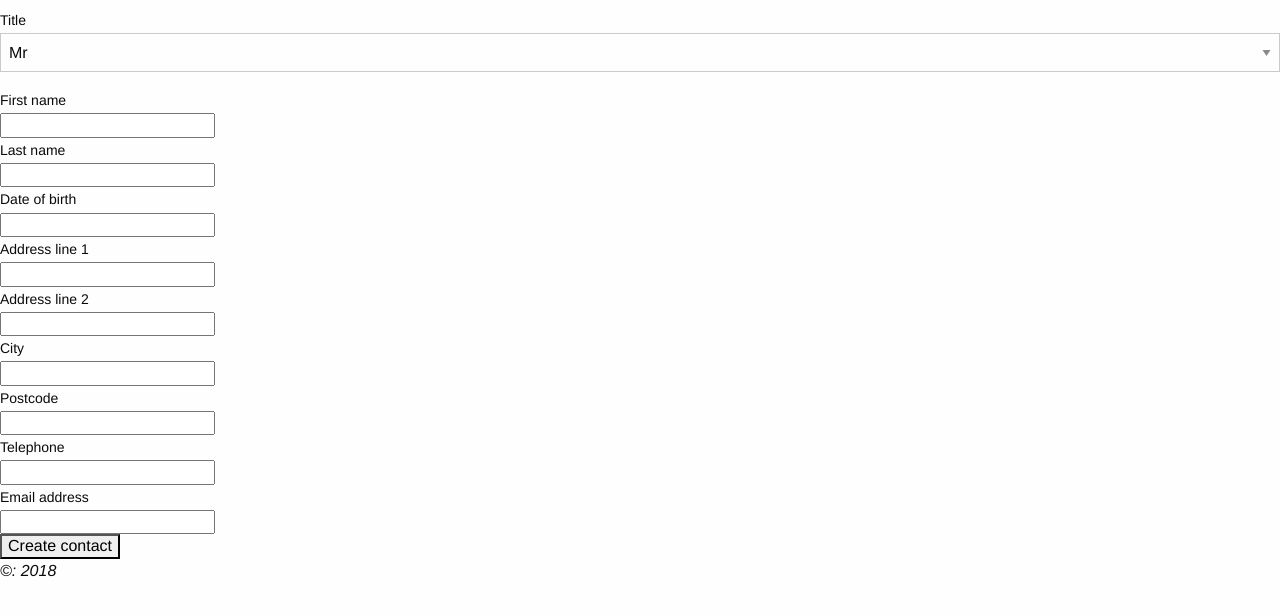
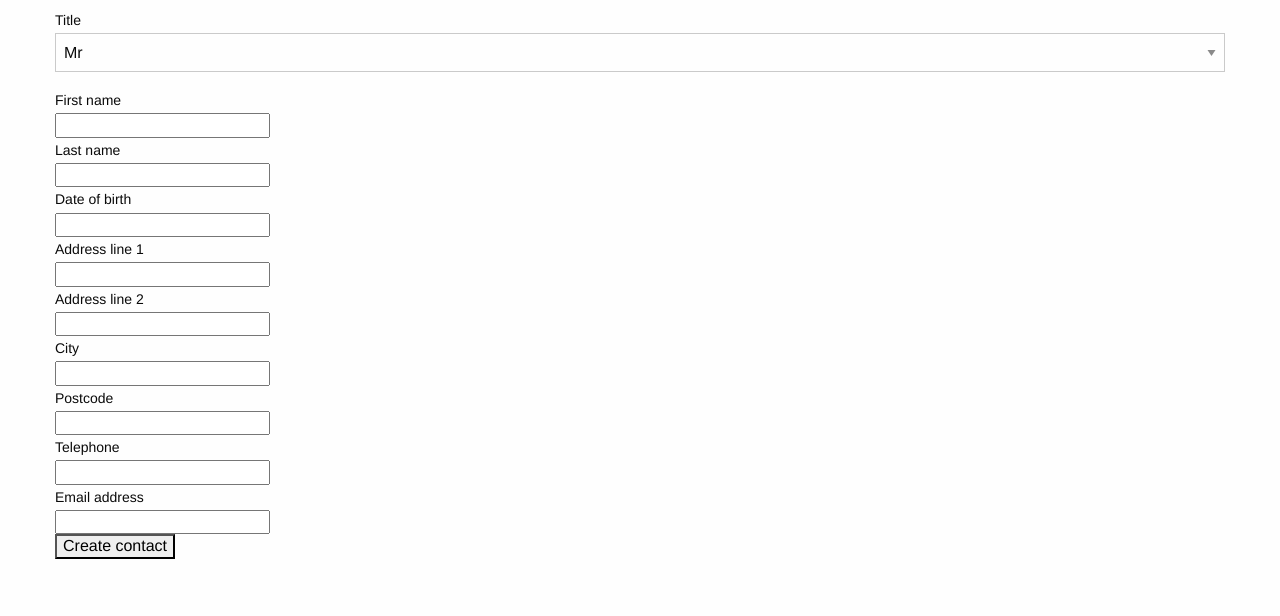
Before and after one commit to TomRosenbloom/codeigniter, a CodeIgniter app: page /database/index.php/create in a window 1280 px wide. Shown: the top 616 px of the page. Run offline with CodeIgniter, Linux system fonts and the light colour scheme; some libraries are stand-ins or nearby versions.

Commit message:
some basic Foundation styling

```diff
--- a/application/views/templates/footer.php
+++ b/application/views/templates/footer.php
@@ -1,3 +1,4 @@
-            <em>&copy: 2018</em>
+
+        </div>
     </body>
 </html>
--- a/application/views/templates/header.php
+++ b/application/views/templates/header.php
@@ -6,5 +6,9 @@
         <link rel="stylesheet" type="text/css" href="<?php echo base_url();?>zurb/css/foundation.min.css">
     </head>
     <body>
-
-    <h1><?php echo $heading; ?></h1>
+        <div class="grid-container">
+          <div class="grid-x grid-padding-x">
+            <div class="large-12 cell">
+              <h1><?php echo $heading; ?></h1>
+            </div>
+          </div>
```
